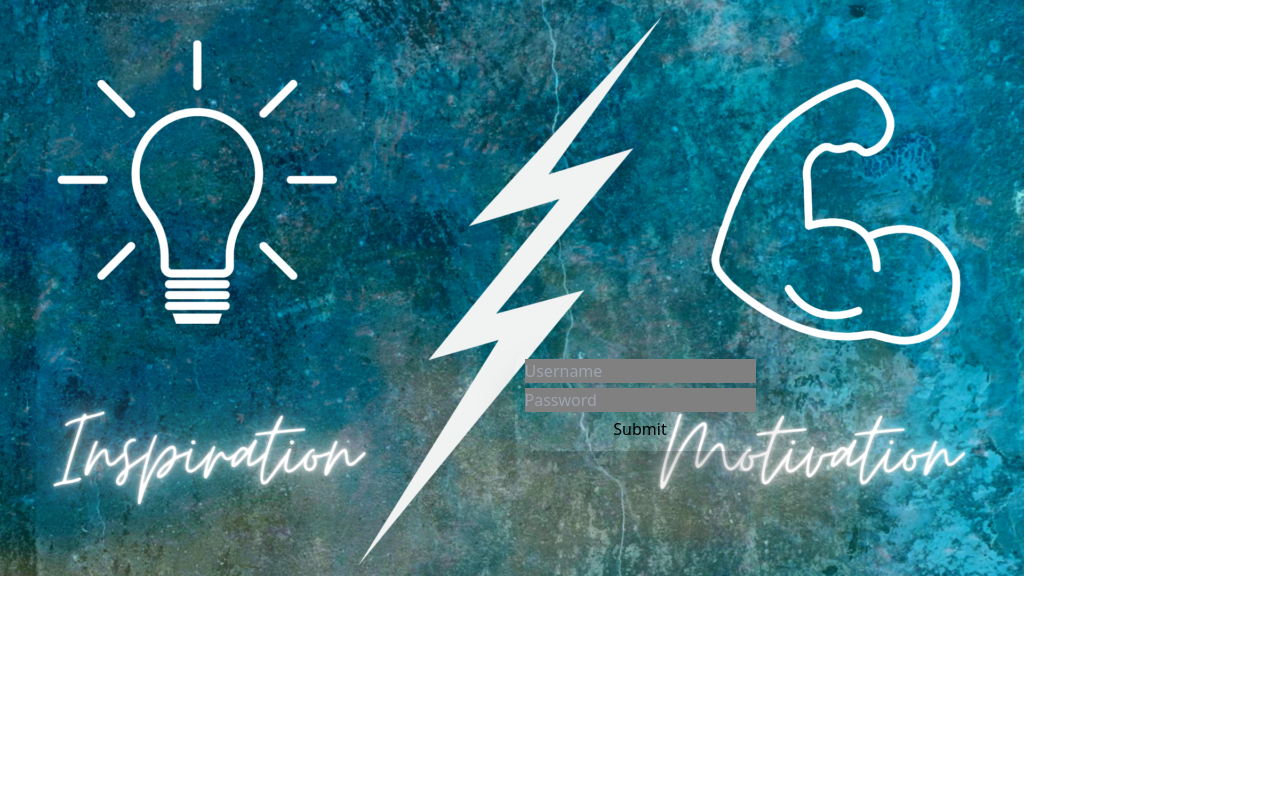
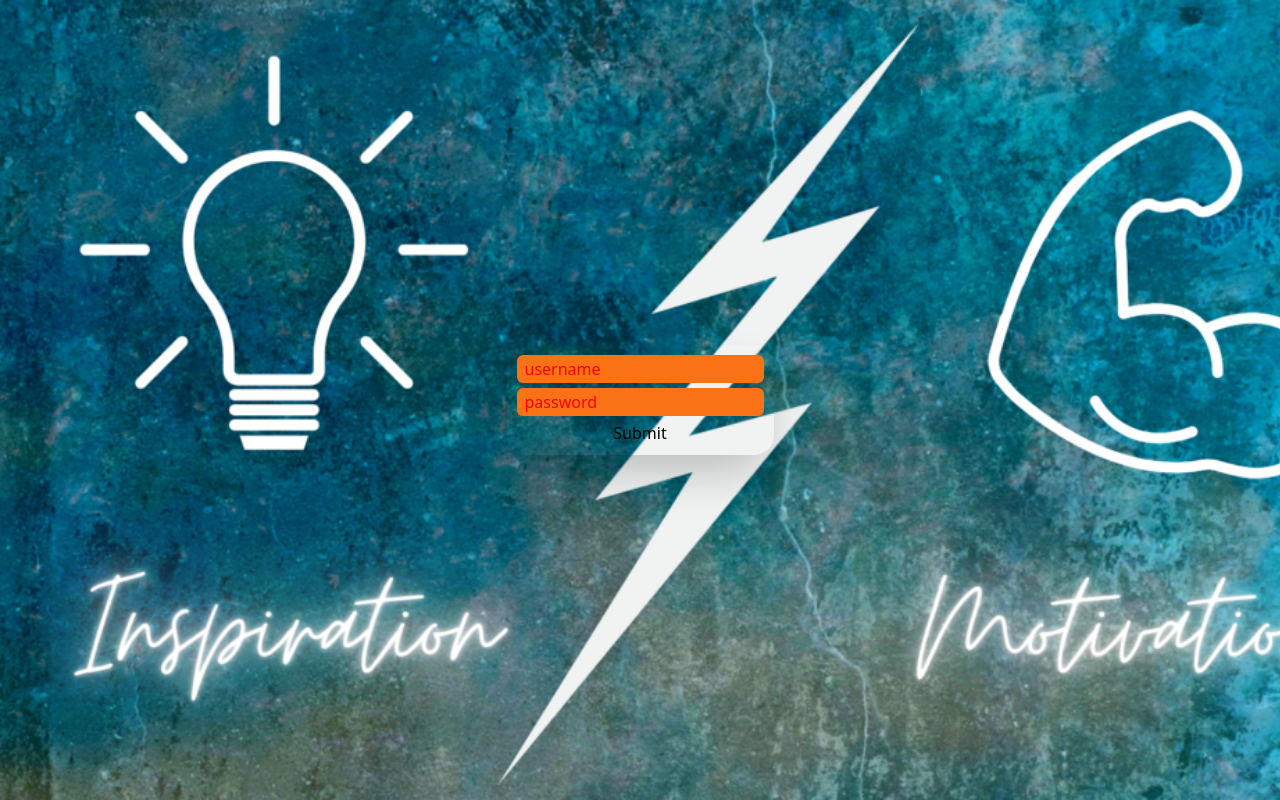
Before and after one commit to viper132/training-intern-1, a React (Vite) app: page / in a window 1280 px wide. Built offline with nearby package versions, Linux system fonts and the light colour scheme.

Commit message:
QDGA-test-01

```diff
--- a/src/App.tsx
+++ b/src/App.tsx
@@ -1,6 +1,9 @@
 import { useState } from 'react';
 import mainBg from './assets/bg.png';
 import './App.css';
+import '../src/components/input'
+import Input from '../src/components/input';
+
 
 console.log(mainBg);
 const App = () => {
@@ -19,29 +22,15 @@ const App = () => {
     };
   return (
     <div
-      className={`flex items-center justify-center h-screen bg-no-repeat`}
+      className={`flex items-center justify-center h-screen bg-cover bg-no-repeat`}
       style={{
         backgroundImage: `url("${mainBg}")`,
       }}
     >
       <div className="flex flex-col gap-[5px] rounded-[20px] p-[10px] shadow-2xl">
-        <input
-          type="text"
-          placeholder="Username"
-          onChange={handleUser('username')}
-          style={{
-            backgroundColor: 'GrayText',
-            color: 'white',
-          }}
+        <Input placeholder='username' type='text'
         />
-        <input
-          type="text"
-          placeholder="Password"
-          onChange={handleUser('password')}
-          style={{
-            backgroundColor: 'GrayText',
-            color: 'white',
-          }}
+        <Input placeholder='password' type='password'
         />
         <button className="hover:bg-red-500 active:bg-red-400" onClick={handleSubmit}>
           Submit
--- /dev/null
+++ b/src/components/input.tsx
@@ -0,0 +1,20 @@
+import { FC } from "react";
+
+interface props {
+    placeholder: string;
+    type: 'text' | 'password';
+}
+
+const Input: FC<props> = ({ type, placeholder }) => {
+
+    return <input className="bg-orange-500 text-white rounded-md px-[8px] py-[2px] placeholder-[#FF0000]"
+        type={type}
+        placeholder={placeholder}
+
+    />
+
+
+}
+
+
+export default Input;
```
Also changed, not shown: src/store/usor.TS (added), src/types/user.ts (added).
